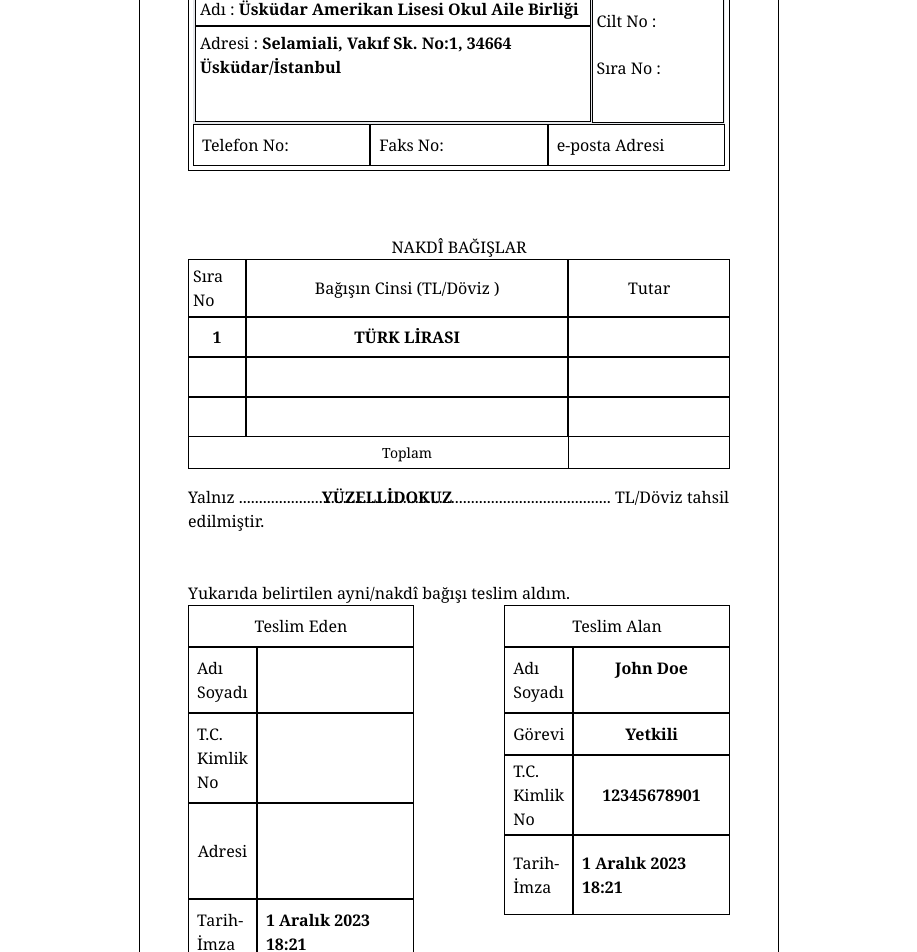
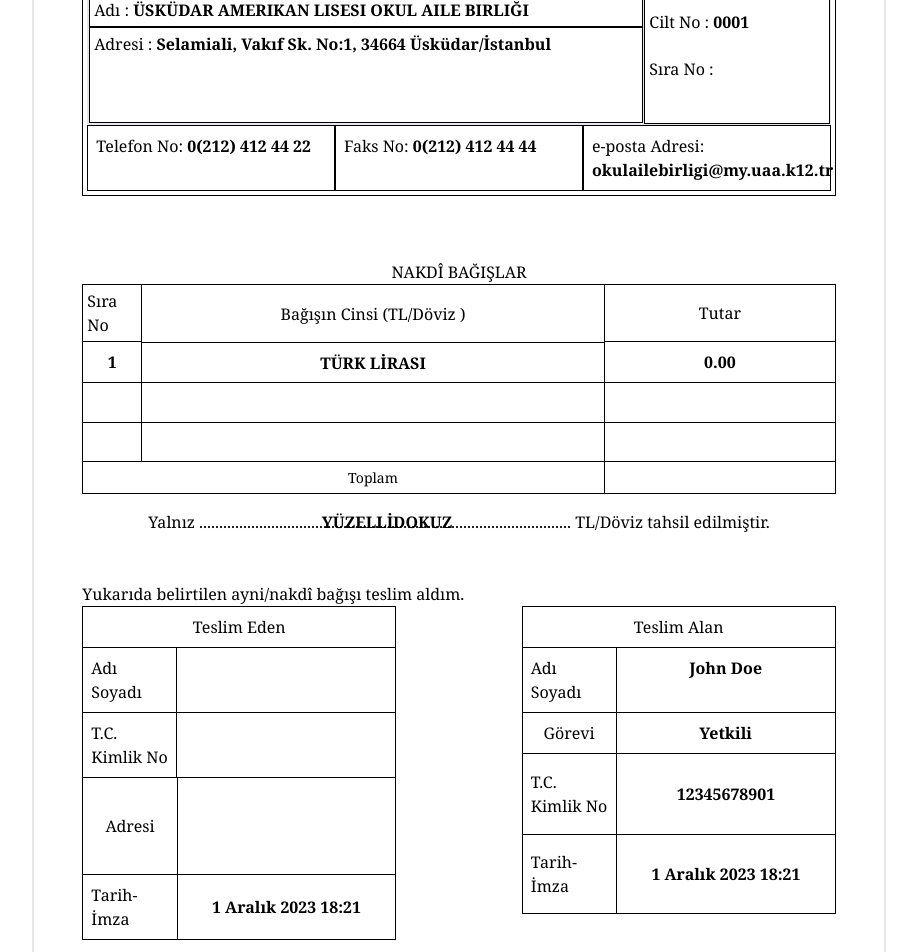
Before and after one commit to Ledgerise-LR/Ledgerise-Web-Frontend, a Next.js app: page /receipt in a window 1280 px wide. Shown: the part 300-1252 px from the top of the page, without its empty margins (181-1098 px from the left). Built offline with nearby package versions, Linux system fonts and the light colour scheme; no server answers; what react-moralis, web3uikit would draw is missing.

Commit message:
legal liabilities update

```diff
--- a/pages/collection.jsx
+++ b/pages/collection.jsx
@@ -36,10 +36,10 @@ export default function Home() {
           setCollection(data.subcollection);
         })
     }
-  }, [itemId])
+  }, [itemId, router])
 
 
-  const chainString = chainId ? parseInt(chainId, 16).toString() : "5";
+  const chainString = chainId ? parseInt(chainId, 16).toString() : "80001";
   const marketplaceAddress = networkMapping["Marketplace"][chainString];
 
 
@@ -296,7 +296,7 @@ export default function Home() {
             {!assets
               ? (<div>Loading...</div>)
               : (assets == ""
-                ? (<div className='text-slate-500 w-full h-36 flex flex-1 items-center justify-center'>No NFTs found for the filters you provided.</div>)
+                ? (<div className='text-slate-500 w-full h-36 flex flex-1 items-center justify-center'>No aid parcels found for the filters you provided.</div>)
                 : (assets.map((asset) => {
                   return (
                     <div className='w-72 mr-5 mb-5' key={`${asset.nftAddress}${asset.tokenId}`}>
--- a/pages/login.jsx
+++ b/pages/login.jsx
@@ -45,7 +45,7 @@ export default function Home() {
       star.style.color = "white";
       star.style.fontSize = "2px"
       star.innerHTML = "★";
-      star.style.left = (Math.random() * 100).toString() + "%";
+      star.style.left = (Math.random() * 95).toString() + "%";
       star.style.top = (Math.random() * 100).toString() + "%";
       startsContent.appendChild(star);
     }
--- a/pages/receipt.jsx
+++ b/pages/receipt.jsx
@@ -3,24 +3,19 @@ import { useState, useEffect } from 'react';
 import axios from 'axios';
 import jsPDF from "jspdf";
 import html2canvas from 'html2canvas';
+import { useRouter } from 'next/router';
+import { ethers } from "ethers";
+import { getEthToUsdRate } from '@/utils/getEthToUsdRate';
 
 export default function Home() {
 
+  const router = useRouter();
+  const id = router.query.id;
+
   const [donor, setDonor] = useState({});
-
-  useEffect(() => {
-    const _id = localStorage.getItem("_id");
-
-    axios.post(`http://localhost:4000/auth/authenticate`, {
-      _id: _id
-    })
-      .then((res) => {
-        const data = res.data;
-        if (data.success && data.donor) {
-          setDonor(data.donor);
-        }
-      })
-  }, [])
+  const [history, setHistory] = useState({
+    price: 0
+  });
 
   const downloadAsPDF = async (divId, fileName) => {
     const div = document.getElementById(divId);
@@ -30,7 +25,7 @@ export default function Home() {
     const pdf = new jsPDF();
     const imgData = canvas.toDataURL('image/png');
 
-    pdf.addImage(imgData, 'PNG', pdf.internal.pageSize.getWidth() * 0.5 * -1, 0, pdf.internal.pageSize.getWidth() * 2, pdf.internal.pageSize.getHeight());
+    pdf.addImage(imgData, 'PNG', pdf.internal.pageSize.getWidth() * 0.25 * -1, 0, pdf.internal.pageSize.getWidth() * 1.5, pdf.internal.pageSize.getHeight());
 
     pdf.save(fileName);
   };
@@ -40,6 +35,8 @@ export default function Home() {
   };
 
   const getNumberAsWord = (number) => {
+    // number = (number.length - 4) * "0" + number;
+
     const step0 = ["", "BİN", "İKİBİN", "ÜÇBİN", "DÖRTBİN", "BEŞBİN", "ALTI BİN", "YEDİ BİN", "SEKİZ BİN", "DOKUZ BİN"];
     const step1 = ["", "YÜZ", "İKİYÜZ", "ÜÇYÜZ", "DÖRTYÜZ", "BEŞYÜZ", "ALTIYÜZ", "YEDİYÜZ", "SEKİZYÜZ", "DOKUZYÜZ"];
     const step2 = ["", "ON", "YİRMİ", "OTUZ", "KIRK", "ELLİ", "ALTMİŞ", "YETMİŞ", "SEKSEN", "DOKSAN"];
@@ -49,7 +46,6 @@ export default function Home() {
 
     for (let i = 0; i < number.toString().length; i++) {
       const element = number.toString()[i];
-      console.log(element)
       numString += eval(`step${i}`)[parseInt(element)];
     }
 
@@ -71,12 +67,58 @@ export default function Home() {
     return formattedDate;
   }
 
+  const [ethToUsdRate, setEthToUsdRate] = useState(null);
+
+  useEffect(() => {
+    const fetchEthToUsdRate = async () => {
+      const rate = await getEthToUsdRate();
+      setEthToUsdRate(rate);
+    };
+
+    fetchEthToUsdRate();
+  }, []);
+
+
+  useEffect(() => {
+
+    if (id) {
+      const tokenId = id.split("-")[0];
+      const openseaTokenId = id.split("-")[1];
+
+      const _id = localStorage.getItem("_id");
+
+      axios.post(`http://localhost:4000/auth/authenticate`, {
+        _id: _id
+      })
+        .then((res) => {
+          const data = res.data;
+          if (data.success && data.donor) {
+            setDonor(data.donor);
+            axios.post(`http://localhost:4000/donor/get-receipt-data`, {
+              buyer: donor.school_number,
+              tokenId: tokenId,
+              openseaTokenId: openseaTokenId
+            })
+              .then(dataRes => {
+                const dataResdata = dataRes.data;
+                if (dataResdata.success) return setHistory(dataResdata.history)
+              })
+          }
+        })
+    }
+  }, [id, ethToUsdRate])
+
+
+
   return (
     <div>
-      <div className='cursor-pointer bg-slate-900 rounded-lg text-slate-50 p-2 w-fit m-auto my-2' onClick={() => { handleDownloadPDF() }}>Download ↓</div>
+      <div className='w-2/3 cursor-pointer m-auto my-2 flex justify-between items-center' onClick={() => { handleDownloadPDF() }}>
+        <div>NAKDÎ BAĞIŞ MAKBUZU</div>
+        <div className='bg-slate-900 text-slate-50 p-2 rounded-lg'>Download ↓</div>
+      </div>
       <div id="main">
         <div className='w-screen h-full flex flex-col items-center justify-center font-serif'>
-          <div className='w-1/2 border border-black p-12'>
+          <div className='w-2/3 border-2 p-12'>
             <div className='flex justify-end'>EK-1</div>
             <div>
               <div className='flex justify-center'>OKUL-AİLE BİRLİĞİ AYNİ/ NAKDÎ BAĞIŞ ALINDI BELGESİ</div>
@@ -84,19 +126,19 @@ export default function Home() {
                 <div className='flex border'>
                   <div className='flex flex-col w-3/4 border'>
                     <div className='p-1 border border-black'>Birliğin</div>
-                    <div className='p-1 border border-black'>Adı    : <strong>Üsküdar Amerikan Lisesi Okul Aile Birliği</strong></div>
+                    <div className='p-1 border border-black'>Adı    : <strong className='uppercase'>Üsküdar Amerikan Lisesi Okul Aile Birliği</strong></div>
                     <div className='p-1 border border-black h-24'>Adresi    : <strong>Selamiali, Vakıf Sk. No:1, 34664 Üsküdar/İstanbul</strong></div>
                   </div>
                   <div className='flex flex-col w-1/4 border border-black p-1'>
-                    <div className='mb-2 h-1/4'>Seri No :</div>
-                    <div className='mb-2 h-1/4'>Cilt No :</div>
-                    <div>Sıra No :</div>
+                    <div className='mb-2 h-1/4'>Seri No : <strong className='uppercase'>0001</strong></div>
+                    <div className='mb-2 h-1/4'>Cilt No : <strong className='uppercase'>0001</strong></div>
+                    <div>Sıra No : <strong className='uppercase'>{history.openseaTokenId}</strong></div>
                   </div>
                 </div>
                 <div className='flex justify-between'>
-                  <div className='w-1/3 border border-black p-2'>Telefon No:</div>
-                  <div className='w-1/3 border border-black p-2'>Faks No:</div>
-                  <div className='w-1/3 border border-black p-2'>e-posta Adresi</div>
+                  <div className='w-1/3 border border-black p-2'>Telefon No: <strong>0(212) 412 44 22</strong></div>
+                  <div className='w-1/3 border border-black p-2'>Faks No: <strong>0(212) 412 44 44</strong></div>
+                  <div className='w-1/3 border border-black p-2'>e-posta Adresi: <strong>okulailebirligi@my.uaa.k12.tr</strong></div>
                 </div>
               </div>
             </div>
@@ -105,22 +147,22 @@ export default function Home() {
               <div className='flex flex-col'>
                 <div className='flex justify-between'>
                   <div className='border border-black w-16 p-1 flex justify-center items-center'>Sıra No</div>
-                  <div className='border border-black w-2/3 p-1 flex justify-center items-center'>Bağışın Cinsi (TL/Döviz )</div>
+                  <div className='border-t border-black w-2/3 p-1 flex justify-center items-center'>Bağışın Cinsi (TL/Döviz )</div>
                   <div className='border border-black w-1/3 p-1 flex justify-center items-center'>Tutar</div>
                 </div>
                 <div className='flex justify-between'>
-                  <div className='border border-black w-16 p-1 flex justify-center items-center'><strong>1</strong></div>
-                  <div className='border border-black w-2/3 p-1 flex justify-center items-center h-10'><strong>TÜRK LİRASI</strong></div>
-                  <div className='border border-black w-1/3 p-1 flex justify-center items-center'></div>
+                  <div className='border-x border-black w-16 p-1 flex justify-center items-center'><strong>1</strong></div>
+                  <div className='border-t border-black w-2/3 p-1 flex justify-center items-center h-10'><strong>TÜRK LİRASI</strong></div>
+                  <div className='border-x border-black w-1/3 p-1 flex justify-center items-center font-bold'>{((history.price / 1e18) * ethToUsdRate).toFixed(2)}</div>
+                </div>
+                <div className='flex justify-between'>
+                  <div className='border-x border-t border-black w-16 p-1 flex justify-center items-center'></div>
+                  <div className='border-t border-black w-2/3 p-1 flex justify-center items-center h-10'></div>
+                  <div className='border-x border-t border-black w-1/3 p-1 flex justify-center items-center'></div>
                 </div>
                 <div className='flex justify-between'>
                   <div className='border border-black w-16 p-1 flex justify-center items-center'></div>
-                  <div className='border border-black w-2/3 p-1 flex justify-center items-center h-10'></div>
-                  <div className='border border-black w-1/3 p-1 flex justify-center items-center'></div>
-                </div>
-                <div className='flex justify-between'>
-                  <div className='border border-black w-16 p-1 flex justify-center items-center'></div>
-                  <div className='border border-black w-2/3 p-1 flex justify-center items-center h-10'></div>
+                  <div className='border-y border-black w-2/3 p-1 flex justify-center items-center h-10'></div>
                   <div className='border border-black w-1/3 p-1 flex justify-center items-center'></div>
                 </div>
                 <div className='flex justify-between'>
@@ -139,38 +181,38 @@ export default function Home() {
                   <div className='flex flex-col w-5/12'>
                     <div className='border border-black flex justify-center p-2'>Teslim Eden</div>
                     <div className='flex'>
-                      <div className='border border-black flex justify-center p-2 w-5/12'>Adı Soyadı</div>
-                      <div className='border border-black flex justify-center p-2 w-full'></div>
+                      <div className='border-x border-black flex justify-center p-2 w-5/12'>Adı Soyadı</div>
+                      <div className='border-r border-black flex justify-center p-2 w-full font-bold uppercase'>{donor.name} {donor.surname}</div>
                     </div>
                     <div className='flex'>
                       <div className='border border-black flex justify-center p-2 w-5/12'>T.C. Kimlik No</div>
-                      <div className='border border-black flex justify-center p-2 w-full font-bold uppercase'>{donor.national_identification_number}</div>
+                      <div className='border-y border-r border-black flex justify-center p-2 w-full font-bold uppercase'>{donor.national_identification_number}</div>
                     </div>
                     <div className='flex h-24'>
-                      <div className='border border-black flex justify-center p-2 w-5/12 items-center'>Adresi</div>
-                      <div className='border border-black flex justify-center p-2 w-full items-center'></div>
+                      <div className='border-l border-black flex justify-center p-2 w-5/12 items-center'>Adresi</div>
+                      <div className='border-x border-black flex justify-center p-2 w-full items-center'></div>
                     </div>
                     <div className='flex'>
-                      <div className='border border-black flex justify-center p-2 w-5/12 items-center'>Tarih-İmza</div>
+                      <div className='border-y border-l border-black flex justify-center p-2 w-5/12 items-center'>Tarih-İmza</div>
                       <div className='border border-black flex justify-center p-2 w-full items-center font-bold'>{prettyDate(Date.now())}</div>
                     </div>
                   </div>
                   <div className='flex flex-col w-5/12'>
                     <div className='border border-black flex justify-center p-2'>Teslim Alan</div>
                     <div className='flex'>
-                      <div className='border border-black flex justify-center p-2 w-5/12'>Adı Soyadı</div>
-                      <div className='border border-black flex justify-center p-2 w-full font-bold'>John Doe</div>
+                      <div className='border-x border-black flex justify-center p-2 w-5/12'>Adı Soyadı</div>
+                      <div className='border-r border-black flex justify-center p-2 w-full font-bold'>John Doe</div>
                     </div>
                     <div className='flex'>
                       <div className='border border-black flex justify-center p-2 w-5/12'>Görevi</div>
-                      <div className='border border-black flex justify-center p-2 w-full font-bold'>Yetkili</div>
+                      <div className='border-y border-r border-black flex justify-center p-2 w-full font-bold'>Yetkili</div>
                     </div>
                     <div className='flex h-20'>
-                      <div className='border border-black flex justify-center p-2 w-5/12 items-center'>T.C. Kimlik No</div>
-                      <div className='border border-black flex justify-center p-2 w-full items-center font-bold'>12345678901</div>
+                      <div className='border-l border-black flex justify-center p-2 w-5/12 items-center'>T.C. Kimlik No</div>
+                      <div className='border-x border-black flex justify-center p-2 w-full items-center font-bold'>12345678901</div>
                     </div>
                     <div className='flex h-20'>
-                      <div className='border border-black flex justify-center p-2 w-5/12 items-center'>Tarih-İmza</div>
+                      <div className='border-y border-l border-black flex justify-center p-2 w-5/12 items-center'>Tarih-İmza</div>
                       <div className='border border-black flex justify-center p-2 w-full items-center font-bold'>{prettyDate(Date.now())}</div>
                     </div>
                   </div>
@@ -182,4 +224,5 @@ export default function Home() {
       </div>
     </div >
   )
+
 }
```
Also changed, not shown: components/Header.jsx (+8 -0 lines), components/NftCard.jsx (+3 -4 lines), pages/assets.jsx (+8 -8 lines), public/logout.png (added).
